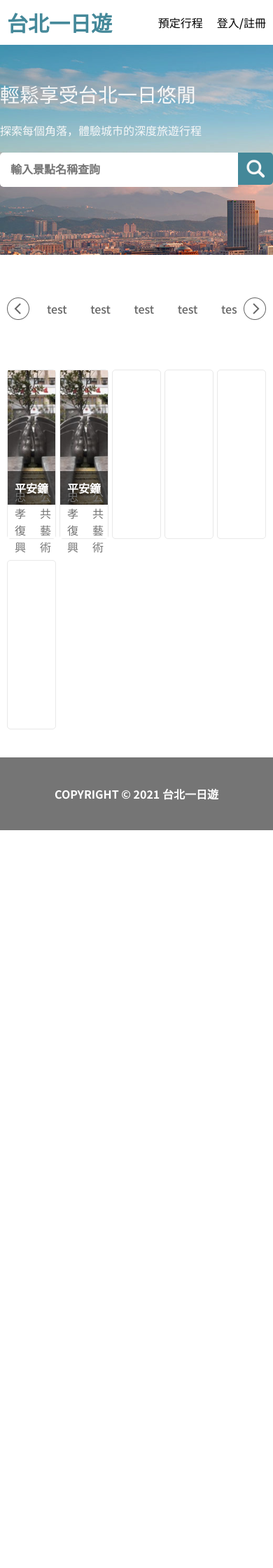
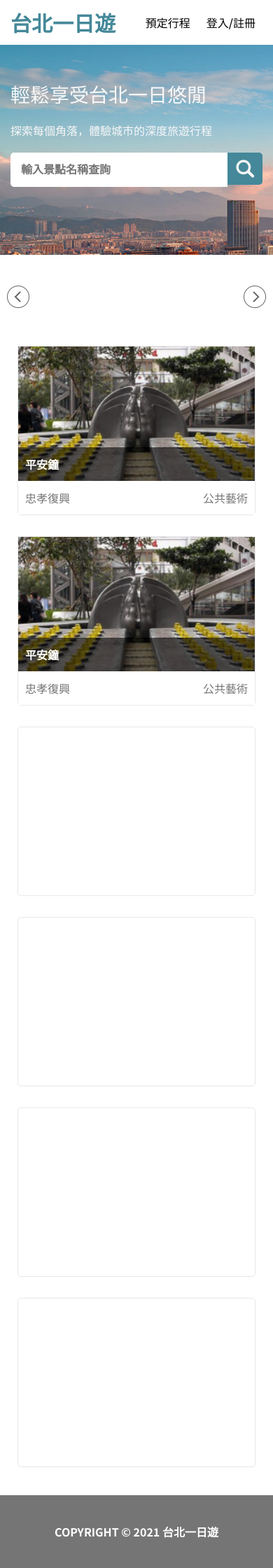
Before and after one commit to w71800/wehelp-phase-2, a Flask app: page / in a window 390 px wide. Shown: the whole page at 70% size. Before the commit the page ends 1186 px from the top, so only its background shows below. Run offline with Flask 3, Linux system fonts and the light colour scheme; data that the repository does not hold is empty.

Commit message:
rwd done

```diff
--- a/src/styles/index.sass
+++ b/src/styles/index.sass
@@ -10,12 +10,14 @@
   >.container
     width: min(1200px, 100%)
 
+
 html, body
   margin: 0
   padding: 0
 
 .psuedo
   height: 64px
+
 // Layout //
 #navbar
   z-index: 100
@@ -34,12 +36,14 @@ html, body
     font-size: 30px
     font-weight: 700
     color: vars.$color_primary
+    min-width: 150px
   .navbar_options
     display: flex
     .navbar_option
       +vars.center
       font-size: 1rem
       padding: 10px
+      min-width: 90px
 
 #header
   +vars.center
@@ -59,7 +63,6 @@ html, body
     font-size: 1rem
   .header_bar
     display: flex
-    overflow: hidden
   input
     width: 400px
     border-radius: 5px 0 0 5px
@@ -71,11 +74,12 @@ html, body
       color: #757575
       font-weight: 700
   .header_icon
+    min-width: 50px
+    flex-basis: 60px
     border-radius: 0px 5px 5px 0px
     display: flex
     +vars.center
     background-color: vars.$color_primary
-    width: 60px
     height: 46px
 
 #scroller
--- a/src/styles/rwd.sass
+++ b/src/styles/rwd.sass
@@ -1,4 +1,23 @@
-@media screen and (max-width: 1200px)
+@use 'vars'
+
+@media screen and (max-width: 1279px)
+  #navbar, #header, #main, #footer
+    .container
+      padding: 0px 15px
+
+@media screen and (max-width: 1080px)
+  #main
+    .container
+      .block
+        +vars.setBlockNums(3)
+
+@media screen and (max-width: 500px)
+  #main
+    .container
+      .block
+        +vars.setBlockNums(1)
+
+@media screen and (max-width: 360px)
   #navbar
     .container
-      padding-left: 10px
+      padding-right: 0px
--- a/static/index.css
+++ b/static/index.css
@@ -1,7 +1,22 @@
 @import url("https://fonts.googleapis.com/css2?family=Noto+Sans+TC:wght@500;700&display=swap");
-@media screen and (max-width: 1200px) {
+@media screen and (max-width: 1279px) {
+  #navbar .container, #header .container, #main .container, #footer .container {
+    padding: 0px 15px;
+  }
+}
+@media screen and (max-width: 1080px) {
+  #main .container .block {
+    width: calc( (100% - (3 - 1) * 20px) / 3 );
+  }
+}
+@media screen and (max-width: 500px) {
+  #main .container .block {
+    width: calc( (100% - (1 - 1) * 20px) / 1 );
+  }
+}
+@media screen and (max-width: 360px) {
   #navbar .container {
-    padding-left: 10px;
+    padding-right: 0px;
   }
 }
 * {
@@ -41,6 +56,7 @@ html, body {
   font-size: 30px;
   font-weight: 700;
   color: #448899;
+  min-width: 150px;
 }
 #navbar .navbar_options {
   display: flex;
@@ -51,6 +67,7 @@ html, body {
   justify-content: center;
   font-size: 1rem;
   padding: 10px;
+  min-width: 90px;
 }
 
 #header {
@@ -77,7 +94,6 @@ html, body {
 }
 #header .header_bar {
   display: flex;
-  overflow: hidden;
 }
 #header input {
   width: 400px;
@@ -92,13 +108,14 @@ html, body {
   font-weight: 700;
 }
 #header .header_icon {
+  min-width: 50px;
+  flex-basis: 60px;
   border-radius: 0px 5px 5px 0px;
   display: flex;
   display: flex;
   align-items: center;
   justify-content: center;
   background-color: #448899;
-  width: 60px;
   height: 46px;
 }
 
--- a/static/scripts/index.js
+++ b/static/scripts/index.js
@@ -41,3 +41,21 @@ function scrolling(direction, el){
   scroller.style.setProperty("transform", `translateX(${delta}px)`)
 
 }
+
+function init(){
+  fetch("api/mrts")
+  .then( res => res.json() )
+  .then( res => {
+    let { data } = res
+    for(item of data){
+      let elMrt = document.createElement("div")
+      elMrt.classList.add("mrt")
+      elMrt.textContent = item
+
+      scroller.append(elMrt)
+    }
+
+  })
+}
+
+init()
--- a/templates/index.html
+++ b/templates/index.html
@@ -33,33 +33,7 @@
           <div class="scroll_btn backward" data-direction="backward"><img src="{{ url_for('static', filename='backward.png') }}"></div>
           <div class="scroll_btn forward" data-direction="forward"><img src="{{ url_for('static', filename='forward.png') }}"></div>
           <div class="scroll_container">
-            <div class="scroll_scroller">
-              <div class="mrt">test</div>
-              <div class="mrt">test</div>
-              <div class="mrt">test</div>
-              <div class="mrt">test</div>
-              <div class="mrt">test</div>
-              <div class="mrt">test</div>
-              <div class="mrt">test</div>
-              <div class="mrt">test</div>
-              <div class="mrt">test</div>
-              <div class="mrt">test</div>
-              <div class="mrt">test</div>
-              <div class="mrt">test</div>
-              <div class="mrt">test</div>
-              <div class="mrt">test</div>
-              <div class="mrt">test</div>
-              <div class="mrt">test</div>
-              <div class="mrt">test</div>
-              <div class="mrt">test</div>
-              <div class="mrt">test</div>
-              <div class="mrt">test</div>
-              <div class="mrt">test</div>
-              <div class="mrt">test</div>
-              <div class="mrt">test</div>
-              <div class="mrt">test</div>
-              <div class="mrt">test        </div>
-            </div>
+            <div class="scroll_scroller"></div>
           </div>
         </div>
       </div>
```
Also changed, not shown: 1 other file.
